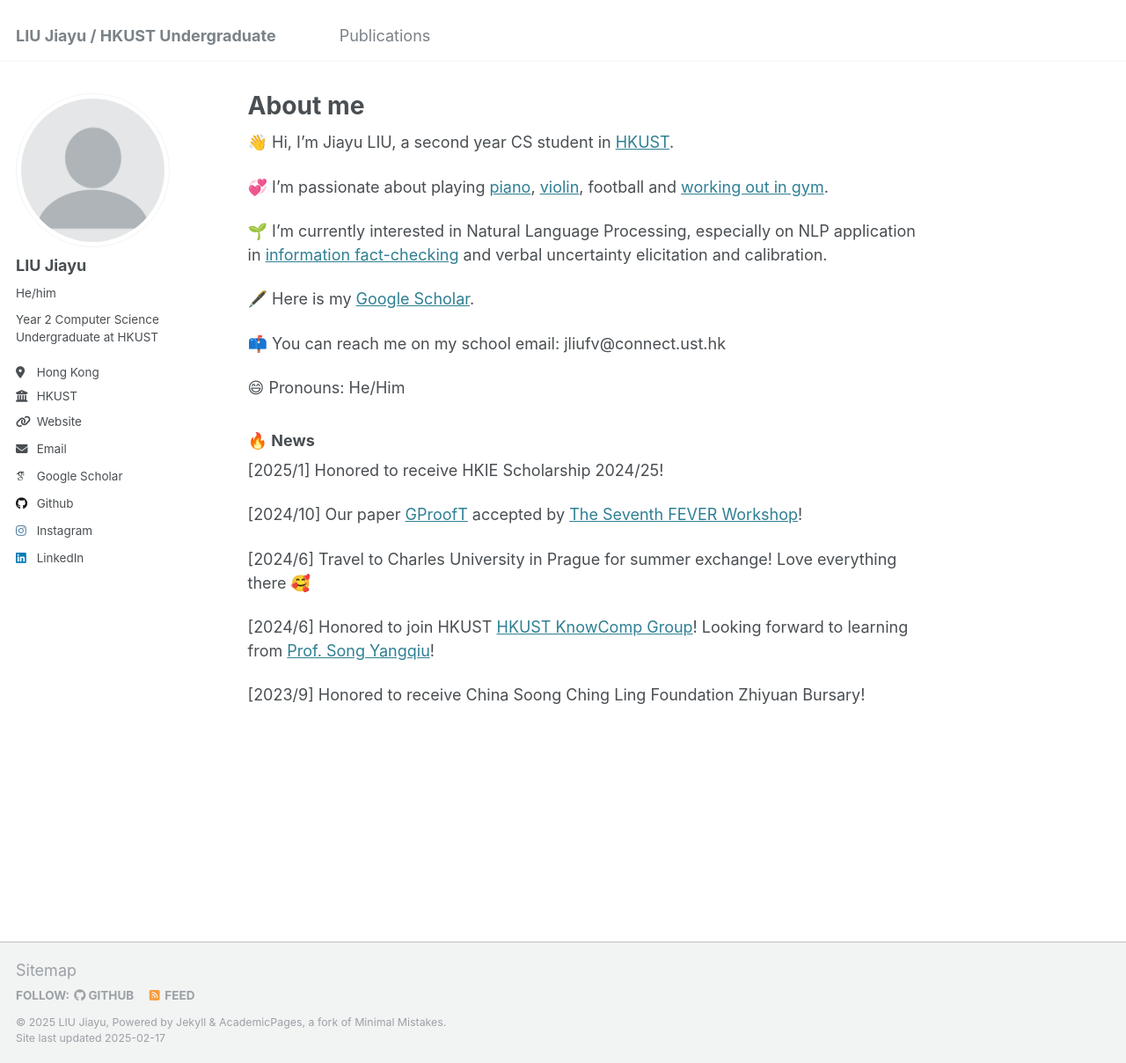
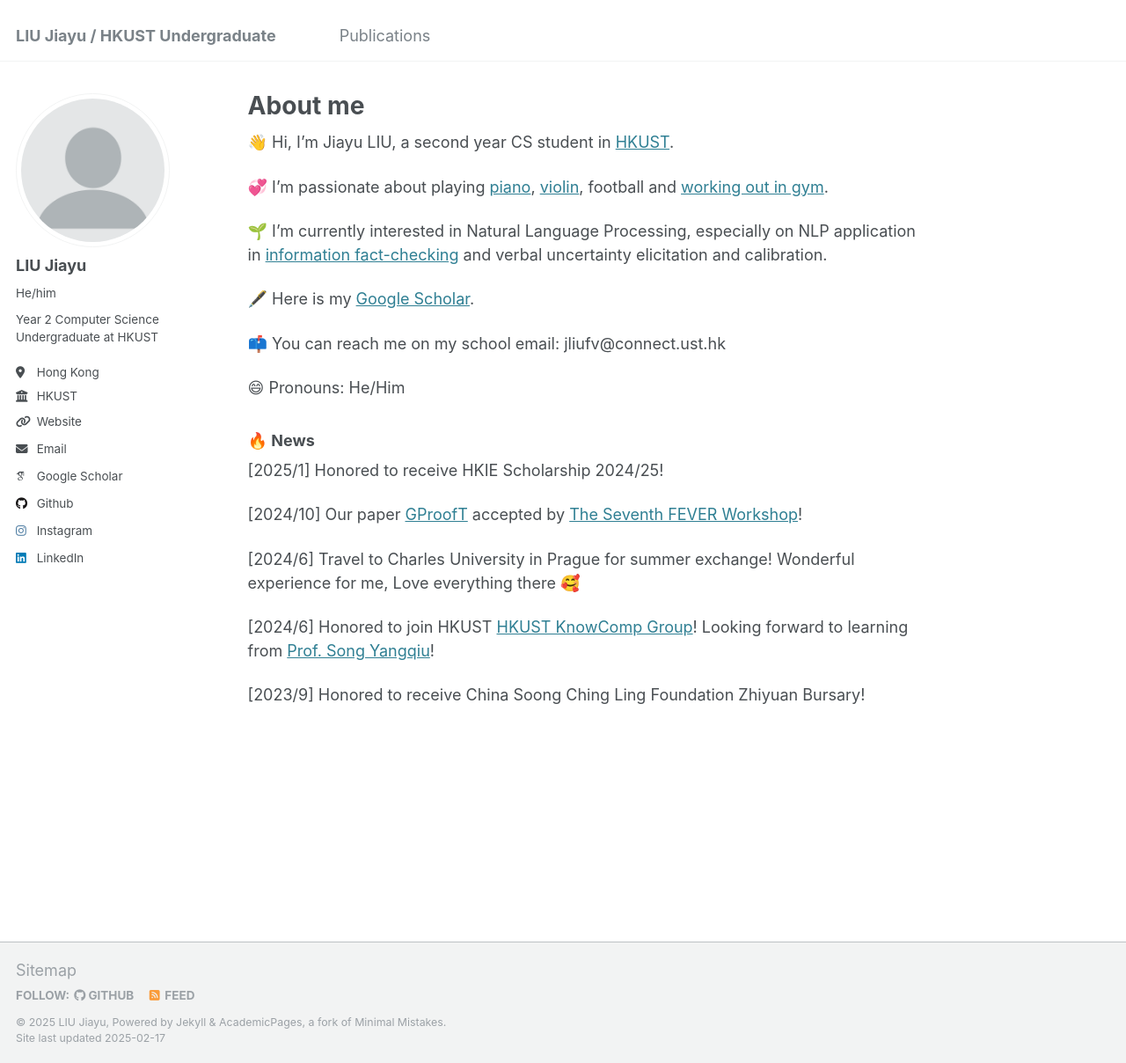
Before and after one commit to JiayuJeff/JiayuJeff.github.io, a Jekyll site: the page built from _pages/about.md, in a window 1280 px wide and 1208 px high. Shown: the whole window at 88% size. Built offline with Jekyll 4.4.1, drawn with Linux system fonts in a browser that asks for light colours; some web fonts are replaced.

Commit message:
Update about.md

```diff
--- a/_pages/about.md
+++ b/_pages/about.md
@@ -41,7 +41,7 @@ redirect_from:
 
 [2024/10] Our paper [GProofT](https://aclanthology.org/2024.fever-1.14/) accepted by [The Seventh FEVER Workshop](https://fever.ai/2024/workshop.html)!
 
-[2024/6] Travel to Charles University in Prague for summer exchange! Love everything there 🥰
+[2024/6] Travel to Charles University in Prague for summer exchange! Wonderful experience for me, Love everything there 🥰
 
 [2024/6] Honored to join HKUST [HKUST KnowComp Group](https://github.com/HKUST-KnowComp)! Looking forward to learning from [Prof. Song Yangqiu](https://www.cse.ust.hk/~yqsong/)!
 
```
